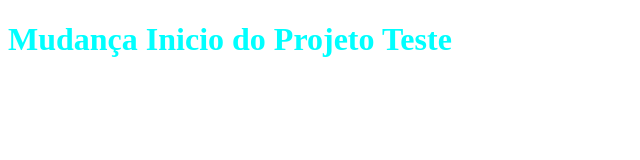
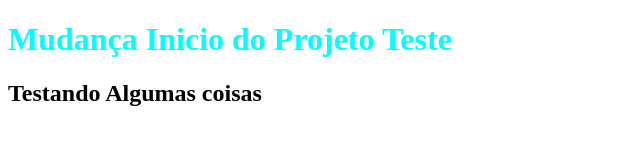
Before and after one commit to gfmoreira/Praticando, a plain HTML site: page index.html in a window 1280 px wide. Shown: the whole page, without its empty margins (0-640 px from the left). Drawn offline with Linux system fonts and the light colour scheme.

Commit message:
Alterando mais algumas coisas

```diff
--- a/index.html
+++ b/index.html
@@ -8,6 +8,7 @@
     <link rel="stylesheet" href="style.css">
 </head>
 <h1>Mudança Inicio do Projeto Teste</h1>
+<h2>Testando Algumas coisas</h2>
 <body>
     <script src="app.js"></script>
 </body>
```
